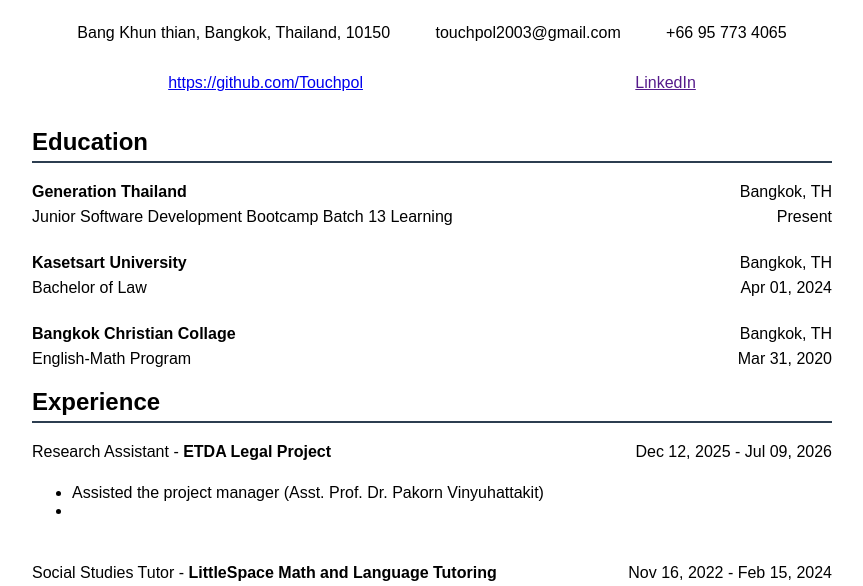
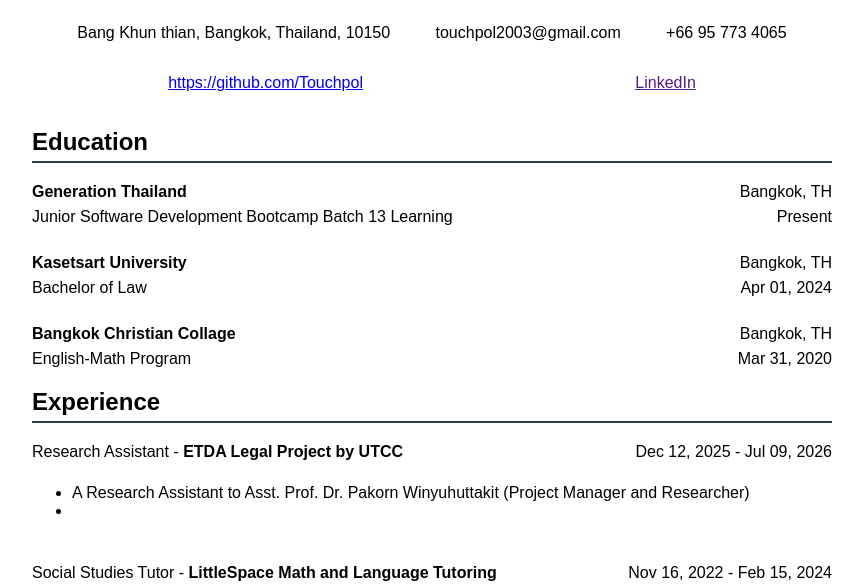
Before and after one commit to Touchpol/JSD13-Week03, a plain HTML site: page HTML/cv(Eng V2).html in a window 1280 px wide. Shown: the part 107-693 px from the top of the page, without its empty margins (208-1071 px from the left). Drawn offline with Linux system fonts and the light colour scheme.

Commit message:
add some info

```diff
--- a/HTML/cv(Eng V2).html
+++ b/HTML/cv(Eng V2).html
@@ -67,12 +67,12 @@
 
         <h2 class="section-title">Experience</h2>
         <div style="display: flex; justify-content: space-between; align-items: center; margin-top: 10px;">
-            <span>Research Assistant - <strong>ETDA Legal Project</strong></span>
+            <span>Research Assistant - <strong>ETDA Legal Project by UTCC</strong></span>
             <span>Dec 12, 2025 - Jul 09, 2026</span>
         </div>
         <div style="display: flex; margin-top: 7px;">
             <ul>
-                <li>Assisted the project manager (Asst. Prof. Dr. Pakorn Vinyuhattakit)</li>
+                <li>A Research Assistant to Asst. Prof. Dr. Pakorn Winyuhuttakit (Project Manager and Researcher)</li>
                 <li></li>
             </ul>
         </div>
```
Also changed, not shown: HTML/5things-i-like/1c8593b41f53b3a3197bcb69d4cdd450.jpeg (added), HTML/5things-i-like/2ae330eaf9511411fcf4fc33a5a535eb.jpeg (added).
